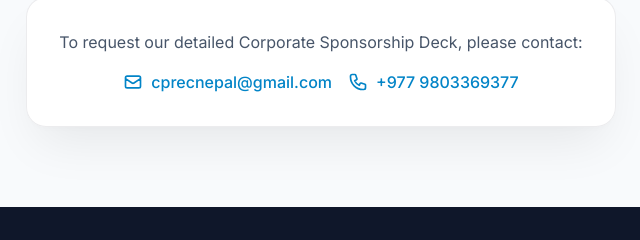
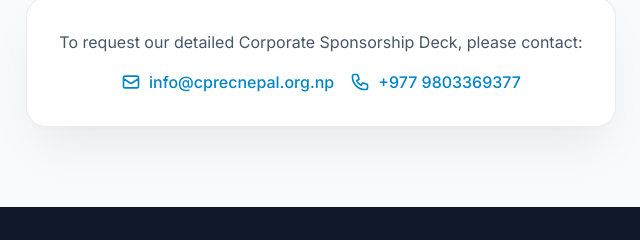
Before and after one commit to cprec-nepal/policy-making, a plain HTML site: page index.html in a window 1280 px wide. Shown: the part 6774-7014 px from the top of the page, 319-959 px from the left. Drawn offline with nearby package versions, Linux system fonts and the light colour scheme.

Commit message:
Update index.html

```diff
--- a/index.html
+++ b/index.html
@@ -1535,9 +1535,9 @@
       <div class="glass-card p-8 inline-block">
         <p class="text-slate-600 mb-4">To request our detailed Corporate Sponsorship Deck, please contact:</p>
         <div class="flex flex-col sm:flex-row gap-4 justify-center items-center">
-          <a href="mailto:cprecnepal@gmail.com" class="flex items-center gap-2 text-sky-600 hover:text-sky-700 font-medium transition-colors">
+          <a href="mailto:info@cprecnepal.org.np" class="flex items-center gap-2 text-sky-600 hover:text-sky-700 font-medium transition-colors">
             <svg class="w-5 h-5" fill="none" stroke="currentColor" viewBox="0 0 24 24"><path stroke-linecap="round" stroke-linejoin="round" stroke-width="2" d="M3 8l7.89 5.26a2 2 0 002.22 0L21 8M5 19h14a2 2 0 002-2V7a2 2 0 00-2-2H5a2 2 0 00-2 2v10a2 2 0 002 2z"/></svg>
-            cprecnepal@gmail.com
+            info@cprecnepal.org.np
           </a>
           <span class="hidden sm:inline text-slate-300">|</span>
           <a href="tel:+9779803369377" class="flex items-center gap-2 text-sky-600 hover:text-sky-700 font-medium transition-colors">
```
